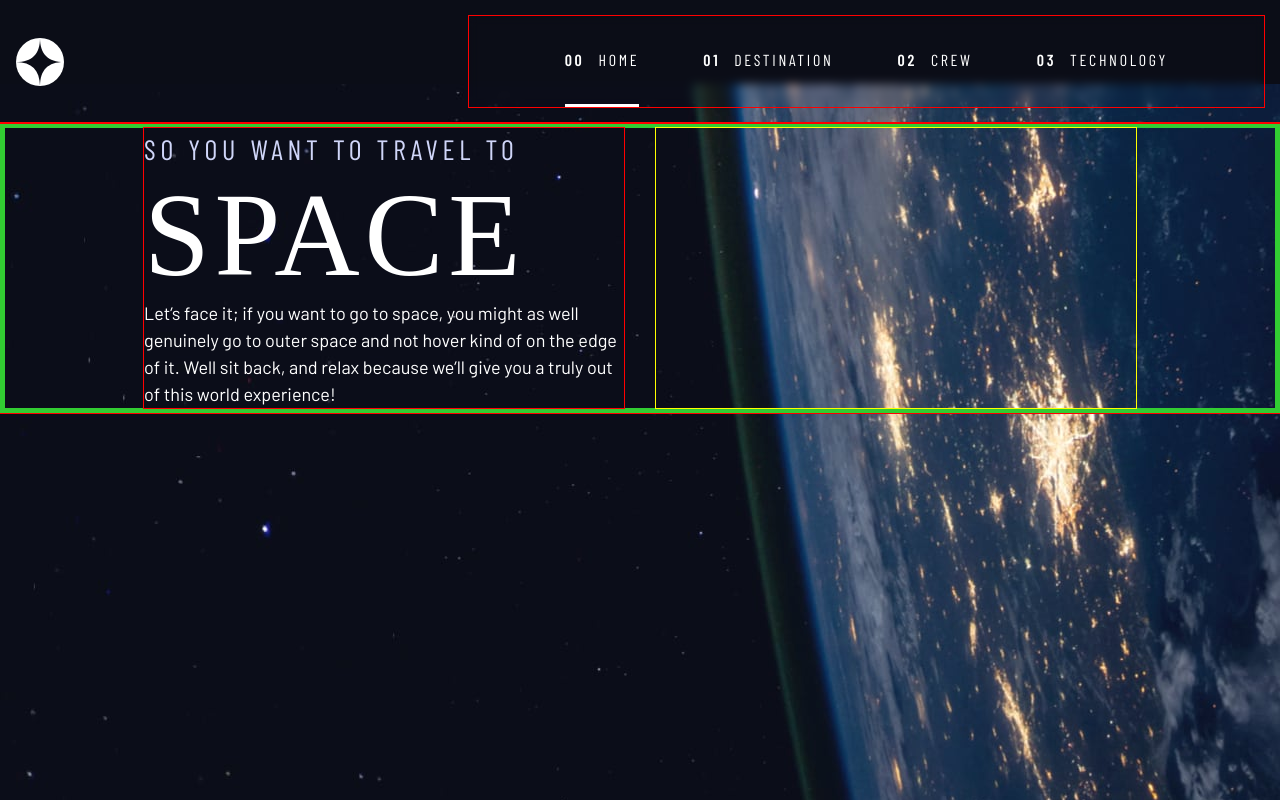
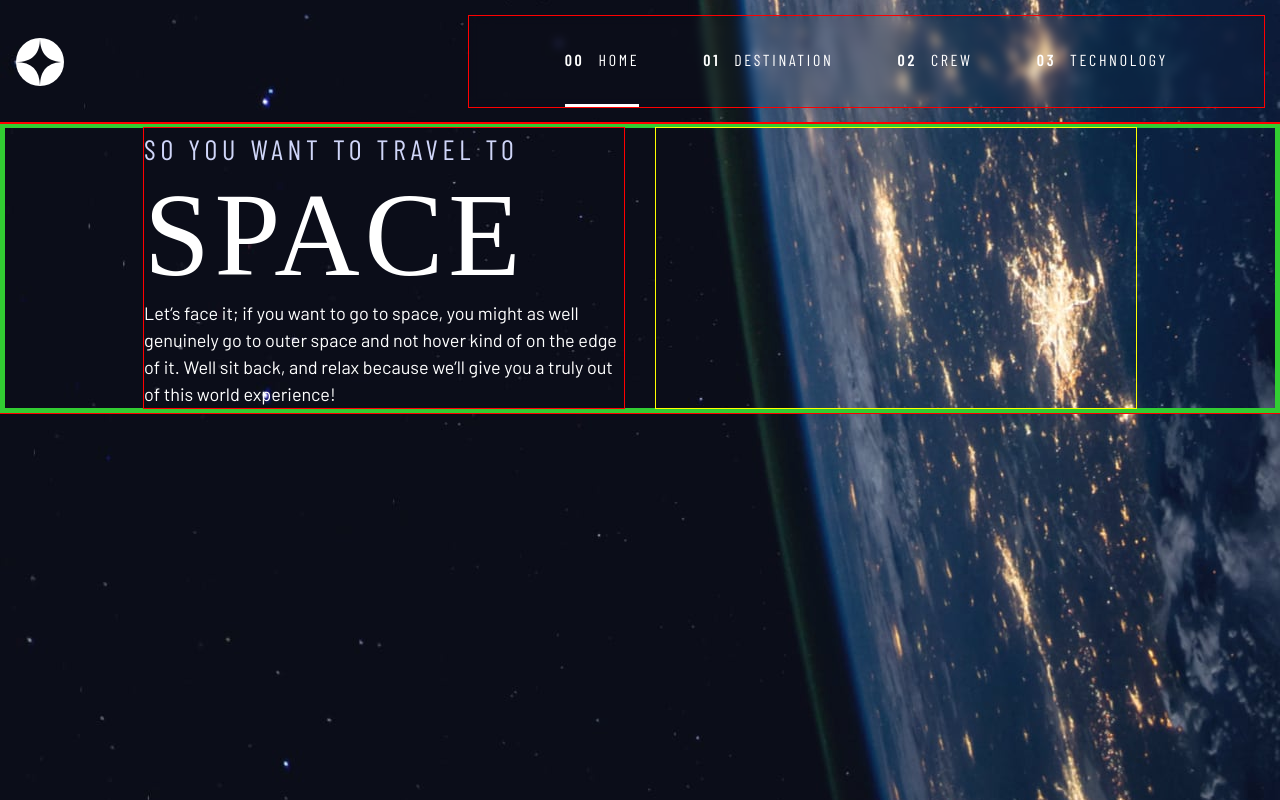
Before and after one commit to riwepo/fem-space-tourism-website, a React (Create React App) app: page / in a window 1280 px wide. Shown: the top 800 px of the page. Built offline with nearby package versions, Linux system fonts and the light colour scheme; a web font is replaced by a local one.

Commit message:
height container

```diff
--- a/src/pages/RootLayout.module.css
+++ b/src/pages/RootLayout.module.css
@@ -1,14 +1,14 @@
 .container {
   width: 100%;
-  height: 66.7rem;
+  height: 100vh;
   background: url(../assets/home/background-home-mobile.jpg) no-repeat center
     center;
   background-size: cover;
 }
+
 .main {
   display: grid;
   grid-template-rows: min-content 1fr;
-  /* border: solid 1px blue; */
 }
 
 @media (min-width: 35rem) {
```
